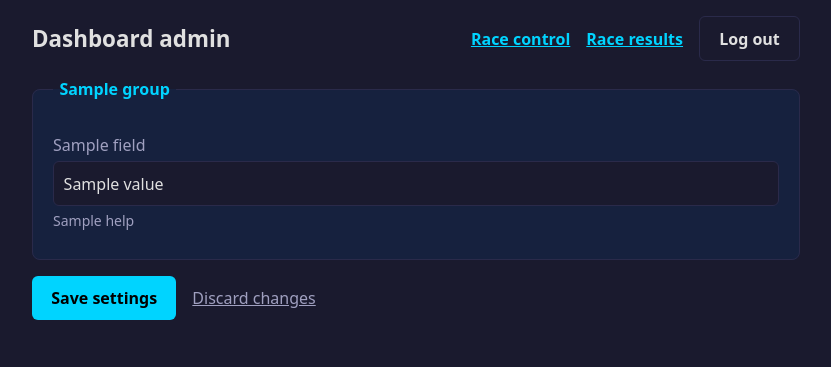
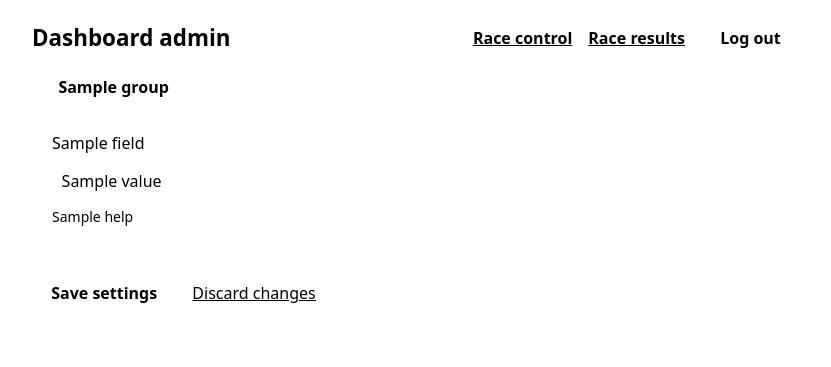
Before and after one commit to corbatrails/webscorer-race-dashboard, a Flask app: template templates/admin.html in a window 1280 px wide. Shown: the top 367 px of the page, without its empty margins (224-1055 px from the left). Run offline with Flask 3, Linux system fonts and the light colour scheme; the template is opened without the code that fills it: most values are stand-ins (such as "Sample title", 1, 10 or a date in 2020); parts of the project's set-up code (start-up, migrations or seed data) failed here and were passed over.

Commit message:
fix: align admin pages with configured dashboard theme (#87)
Co-authored-by: Copilot App <223556219+Copilot@users.noreply.github.com>

```diff
--- a/admin.py
+++ b/admin.py
@@ -195,6 +195,10 @@ def _password_matches(submitted):
 def _build_blueprint():
     bp = Blueprint("admin", __name__, url_prefix="/admin")
 
+    @bp.context_processor
+    def theme_context():
+        return {"color_scheme": current_app.config["dashboard"].get("color_scheme", "dark")}
+
     @bp.after_request
     def security_headers(response):
         for name, value in _SECURITY_HEADERS.items():
--- a/static/admin.css
+++ b/static/admin.css
@@ -1,21 +1,13 @@
-:root {
-  --bg: #1a1a2e;
-  --card: #16213e;
-  --text: #e0e0e0;
-  --muted: #a0a0c0;
-  --accent: #00d4ff;
-  --border: #2a2a4a;
-  --error: #ff6b6b;
-  color-scheme: dark;
-}
+body[data-theme="dark"] { color-scheme: dark; }
+body[data-theme="light"] { color-scheme: light; }
 
 * { box-sizing: border-box; }
 
 body {
   margin: 0;
   padding: 1rem;
-  background: var(--bg);
-  color: var(--text);
+  background: var(--bg-primary);
+  color: var(--text-body);
   font: 16px/1.5 system-ui, -apple-system, "Segoe UI", sans-serif;
 }
 
@@ -32,28 +24,28 @@ h1 { margin: 0 0 1rem; font-size: 1.4rem; }
 
 .admin-header h1 { margin: 0; }
 .header-actions { display: flex; align-items: center; gap: 1rem; flex-wrap: wrap; }
-.header-link { color: var(--accent); font-weight: 600; }
+.header-link { color: var(--accent-primary); font-weight: 600; }
 
 .admin-card {
   max-width: 48rem;
   margin: 0 auto;
   padding: 1.25rem;
-  background: var(--card);
-  border: 1px solid var(--border);
+  background: var(--bg-card);
+  border: 1px solid var(--border-color);
   border-radius: 8px;
 }
 
 .admin-login { max-width: 24rem; margin-top: 10vh; }
 
-label { display: block; margin: 0.75rem 0 0.25rem; color: var(--muted); }
+label { display: block; margin: 0.75rem 0 0.25rem; color: var(--text-muted); }
 
 input, select {
   width: 100%;
   padding: 0.6rem;
   font: inherit;
-  color: var(--text);
-  background: var(--bg);
-  border: 1px solid var(--border);
+  color: var(--text-body);
+  background: var(--bg-primary);
+  border: 1px solid var(--border-color);
   border-radius: 6px;
 }
 
@@ -63,7 +55,7 @@ button {
   font: inherit;
   font-weight: 600;
   color: #000;
-  background: var(--accent);
+  background: var(--accent-primary);
   border: 0;
   border-radius: 6px;
   cursor: pointer;
@@ -71,35 +63,35 @@ button {
 
 button.secondary {
   margin-top: 0;
-  color: var(--text);
+  color: var(--text-body);
   background: transparent;
-  border: 1px solid var(--border);
+  border: 1px solid var(--border-color);
 }
 
-.admin-error { color: var(--error); }
+.admin-error { color: var(--error-color); }
 
 .admin-main { max-width: 48rem; margin: 0 auto; }
 .admin-main .admin-card { margin: 0 0 1rem; }
-fieldset.admin-card legend { padding: 0 0.4rem; font-weight: 600; color: var(--accent); }
+fieldset.admin-card legend { padding: 0 0.4rem; font-weight: 600; color: var(--accent-primary); }
 .field { margin-bottom: 0.5rem; }
-.help { margin: 0.25rem 0 0; font-size: 0.875rem; color: var(--muted); }
-.field-error, .form-error { color: var(--error); }
+.help { margin: 0.25rem 0 0; font-size: 0.875rem; color: var(--text-muted); }
+.field-error, .form-error { color: var(--error-color); }
 .field-error { margin: 0.25rem 0 0; font-size: 0.875rem; }
-.has-error input, .has-error select { border-color: var(--error); }
+.has-error input, .has-error select { border-color: var(--error-color); }
 .form-error, .notice {
   padding: 0.75rem 1rem;
   border: 1px solid currentColor;
   border-radius: 6px;
 }
-.notice { color: #6bffb0; }
-label.check { display: flex; align-items: center; gap: 0.6rem; color: var(--text); }
+.notice { color: var(--success-color); }
+label.check { display: flex; align-items: center; gap: 0.6rem; color: var(--text-body); }
 label.check input { width: 1.2rem; height: 1.2rem; margin: 0; }
 .race-picker { margin-top: 0.5rem; }
 .race-picker-row { display: flex; gap: 0.5rem; }
 .race-picker-row select { flex: 1; min-width: 0; }
 .actions { display: flex; align-items: center; gap: 1rem; flex-wrap: wrap; margin-bottom: 2rem; }
 .actions button { margin-top: 0; }
-.secondary-link { color: var(--muted); }
+.secondary-link { color: var(--text-muted); }
 @media (max-width: 30rem) {
   body { padding: 0.5rem; }
   .race-picker-row { flex-direction: column; }
--- a/static/theme.css
+++ b/static/theme.css
@@ -1,4 +1,4 @@
-/* Color scheme variables shared by the dashboard and results pages. */
+/* Color scheme variables shared by the dashboard, results and admin pages. */
 [data-theme="dark"] {
   --bg-primary: #1a1a2e;
   --bg-card: #16213e;
@@ -11,6 +11,7 @@
   --accent-secondary: #ff9f43;
   --border-color: #2a2a4a;
   --error-color: #ff6b6b;
+  --success-color: #6bffb0;
   --row-even: #16213e;
 }
 
@@ -26,5 +27,6 @@
   --accent-secondary: #e07000;
   --border-color: #dddddd;
   --error-color: #cc0000;
+  --success-color: #167443;
   --row-even: #f0f0f0;
 }
--- a/templates/admin.html
+++ b/templates/admin.html
@@ -4,10 +4,11 @@
     <meta charset="UTF-8">
     <meta name="viewport" content="width=device-width, initial-scale=1.0">
     <title>Dashboard admin</title>
+    <link rel="stylesheet" href="{{ url_for('static', filename='theme.css') }}">
     <link rel="stylesheet" href="{{ url_for('static', filename='admin.css') }}">
     <script src="{{ url_for('static', filename='admin.js') }}" defer></script>
 </head>
-<body>
+<body data-theme="{{ color_scheme }}">
     <header class="admin-header">
         <h1>Dashboard admin</h1>
         <div class="header-actions">
--- a/templates/admin_login.html
+++ b/templates/admin_login.html
@@ -4,9 +4,10 @@
     <meta charset="UTF-8">
     <meta name="viewport" content="width=device-width, initial-scale=1.0">
     <title>Dashboard admin login</title>
+    <link rel="stylesheet" href="{{ url_for('static', filename='theme.css') }}">
     <link rel="stylesheet" href="{{ url_for('static', filename='admin.css') }}">
 </head>
-<body>
+<body data-theme="{{ color_scheme }}">
     <main class="admin-card admin-login">
         <h1>Dashboard admin</h1>
         {% if error %}<p class="admin-error" role="alert">{{ error }}</p>{% endif %}
```
Also changed, not shown: tests/test_admin.py (+39 -0 lines), README.md.
